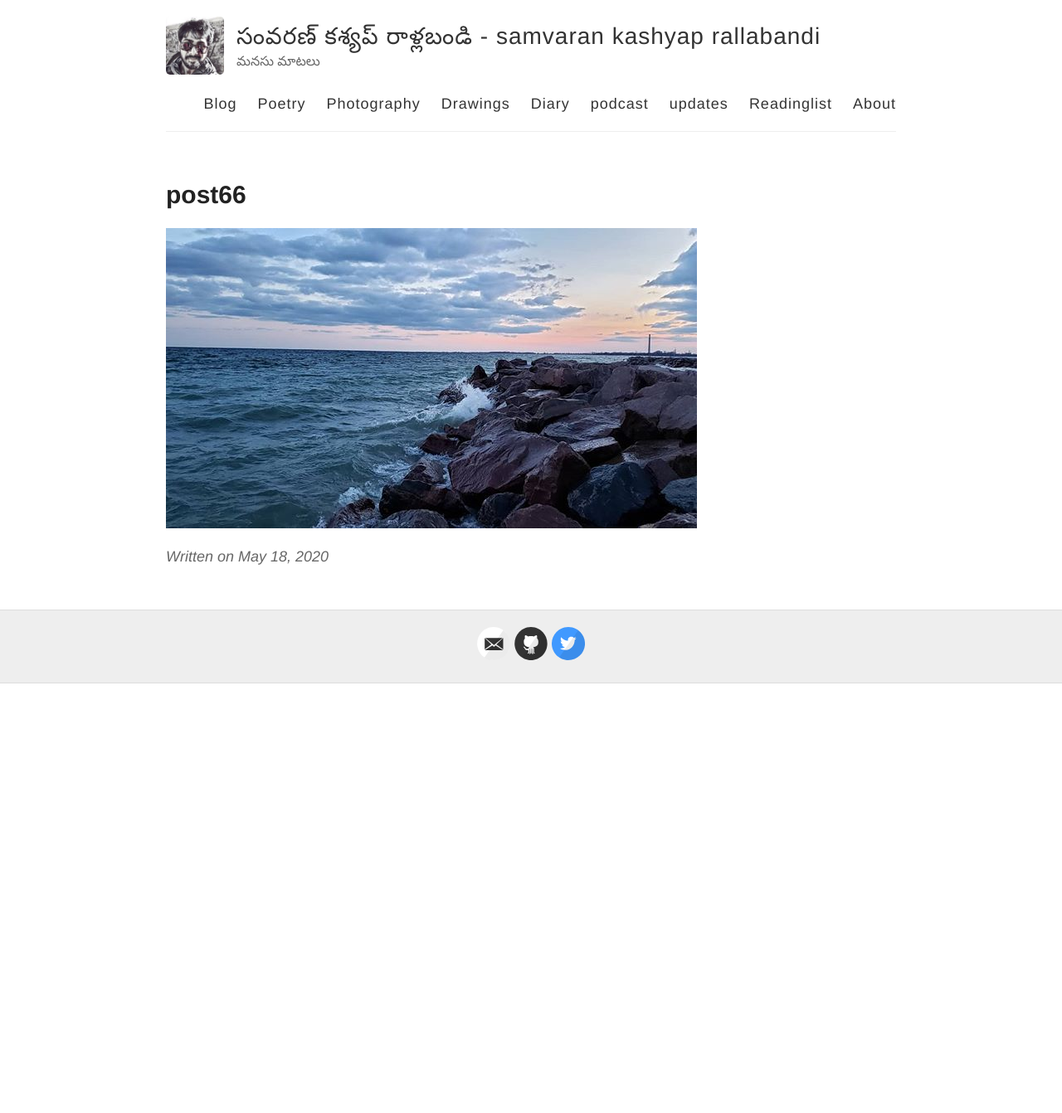
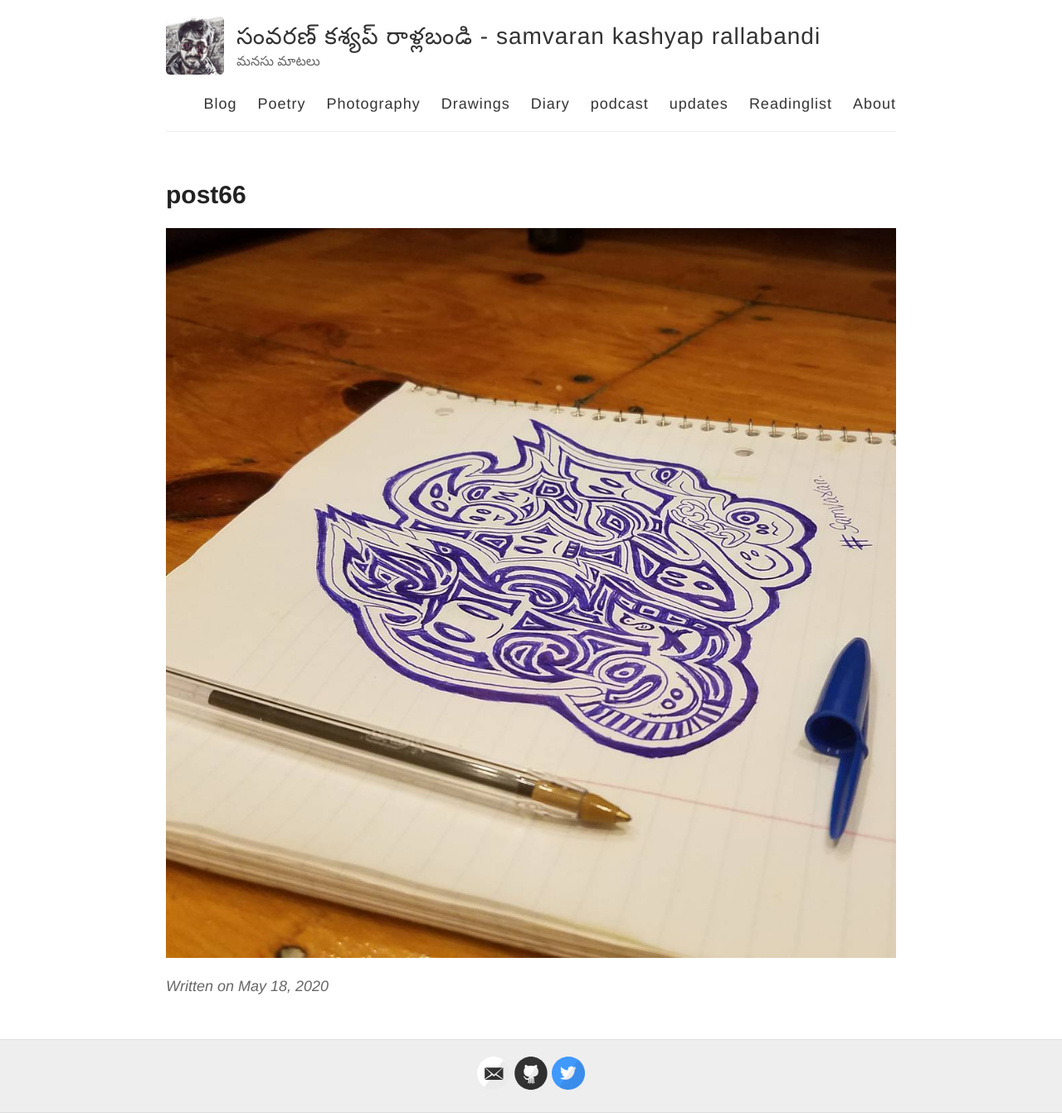
Before and after one commit to rsk/rsk.github.io, a Jekyll site: the page built from _posts/2020-5-18-post66.md, in a window 1280 px wide. Shown: the whole page at 83% size. Built offline with Jekyll 4.4.1, drawn with Linux system fonts in a browser that asks for light colours; comment, search, counter and statistics services are not loaded; before the commit the page ends 900 px from its top, so only the background shows below that.

Commit message:
Update image path

```diff
--- a/_posts/2020-5-18-post66.md
+++ b/_posts/2020-5-18-post66.md
@@ -10,4 +10,4 @@ tags:
 
 
 
-![_config.yml]({{ site.baseurl }}/images/photography/66.jpg)
+![_config.yml]({{ site.baseurl }}/images/photography/4.jpg)
```
